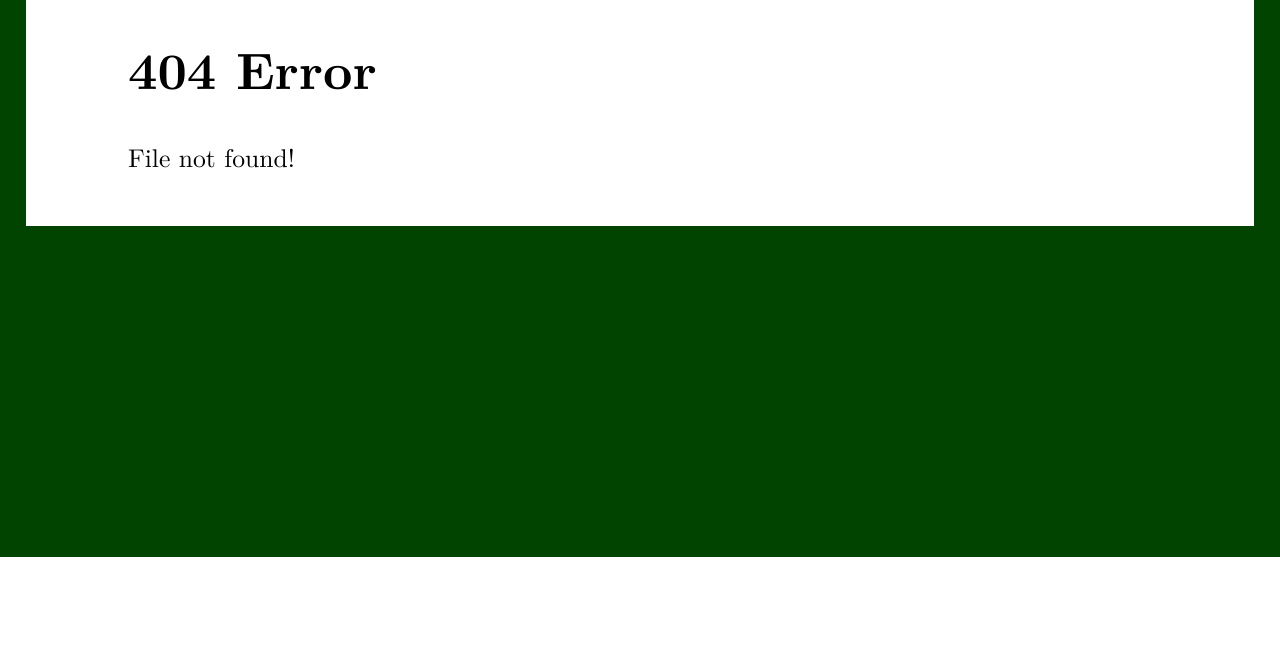
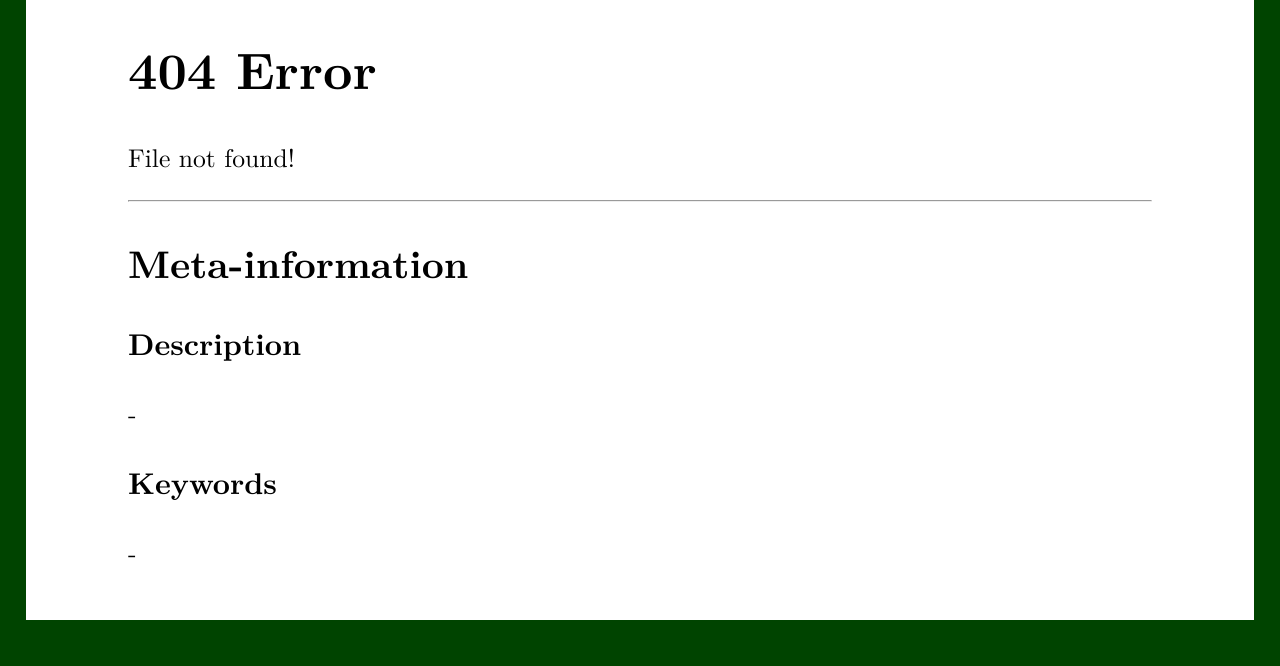
Before and after one commit to polarwinkel/PolarCloud, a Flask app: page /1 in a window 1280 px wide. Shown: the part 243-909 px from the top of the page. Before the commit the page ends 800 px from the top, so only its background shows below. Run offline with Flask 2, Linux system fonts and the light colour scheme.

Commit message:
added support for sidecar-files for meta-information

```diff
--- a/app.py
+++ b/app.py
@@ -8,9 +8,6 @@ import os, sys
 from flask import Flask, render_template, request, send_from_directory, make_response, jsonify
 import json, yaml, string
 from jinja2 import Template
-from base64 import b64encode, b64decode, decodebytes
-from io import BytesIO
-from PIL import Image
 import mdtex2html
 from modules import settingsio, load
 
@@ -34,7 +31,7 @@ extensions = settings.get('extensions')
 def index():
     '''show index-page'''
     files = load.loadFolder(folder)
-    print(json.dumps(files, indent=4, sort_keys=True))
+    #print(json.dumps(files, indent=4, sort_keys=True)) # show files-dict for debugging and reference
     filelist = json.dumps(files)
     return render_template('index.html', relroot='./', filelist=filelist)
 
@@ -58,7 +55,11 @@ def page(path):
     except IsADirectoryError:
         mdtex = '# 501 Error\n\nDirectory listing is not implemented!'
     content = mdtex2html.convert(mdtex)
-    return render_template('page.html', relroot=relroot, path=path, content=content)
+    meta = {}
+    if os.path.isfile(folder+'/'+path+'.pcsc'):
+        with open(folder+'/'+path+'.pcsc', 'r') as scF:
+            meta = yaml.full_load(scF)
+    return render_template('page.html', relroot=relroot, path=path, content=content, meta=meta)
 
 @app.route('/_mdTeXCheatsheet', methods=['GET'])
 def sendMdTeXCheatSheet():
--- a/templates/page.html
+++ b/templates/page.html
@@ -8,11 +8,35 @@
 <div id="content">
 {{ content|safe }}
 </div>
+<hr />
+<div id="meta">
+    <p>Loading meta-information...</p>
+</div>
 
 <script>
     var path = '{{ path }}';
     var sourceUrl = '{{ relroot }}_getSource/{{ path }}';
     var updateUrl = '{{ relroot }}updatePage/{{ path }}';
+    var meta = {{ meta|safe }};
+
+    function showMeta() {
+        var m = document.getElementById('meta');
+        var out = '<h2>Meta-information</h2>';
+        out += '<h3>Description</h3>'
+        if (meta.hasOwnProperty('description')){
+            out += meta.description;
+        }else{
+            out += '<p>-</p>'
+        }
+        out += '<h3>Keywords</h3>';
+        if (meta.hasOwnProperty('keywords')){
+            out += meta.keywords;
+        }else{
+            out += '<p>-</p>';
+        }
+        m.innerHTML=out;
+    }
+    showMeta();
 
     const edit = async () => {
         const response = await fetch(sourceUrl);
```
Also changed, not shown: modules/load.py (+7 -6 lines), README.md.
